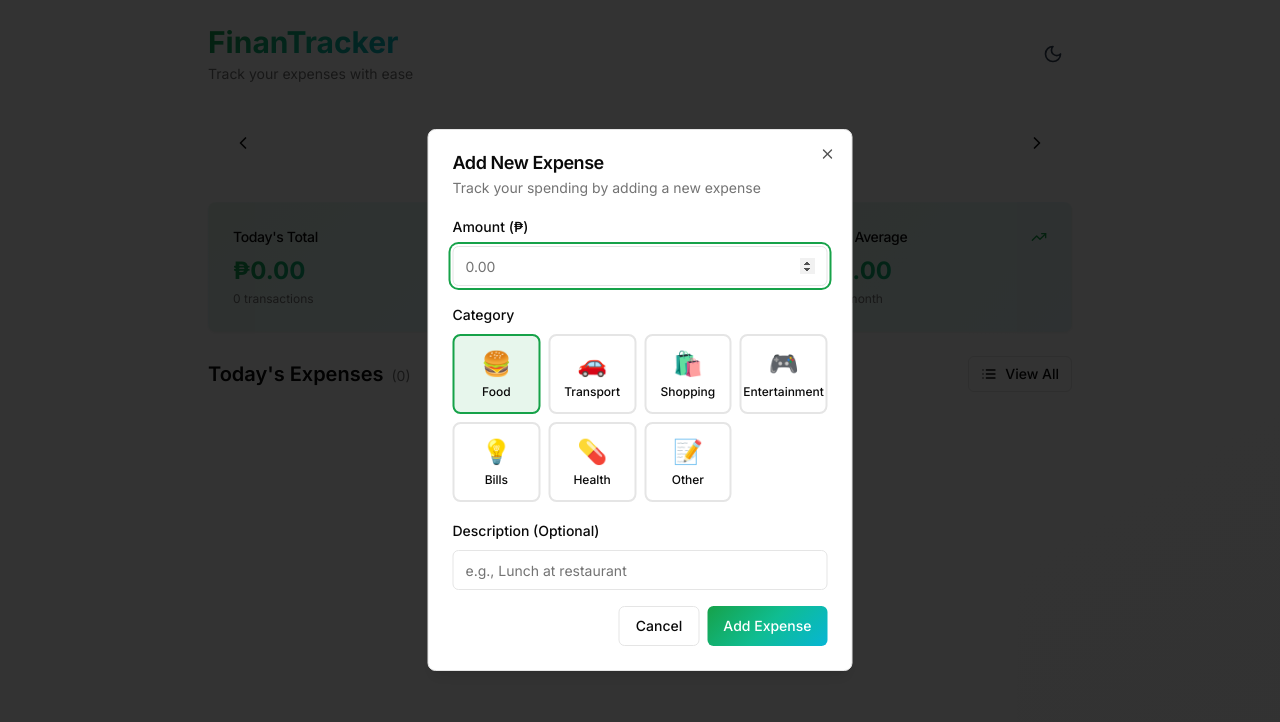
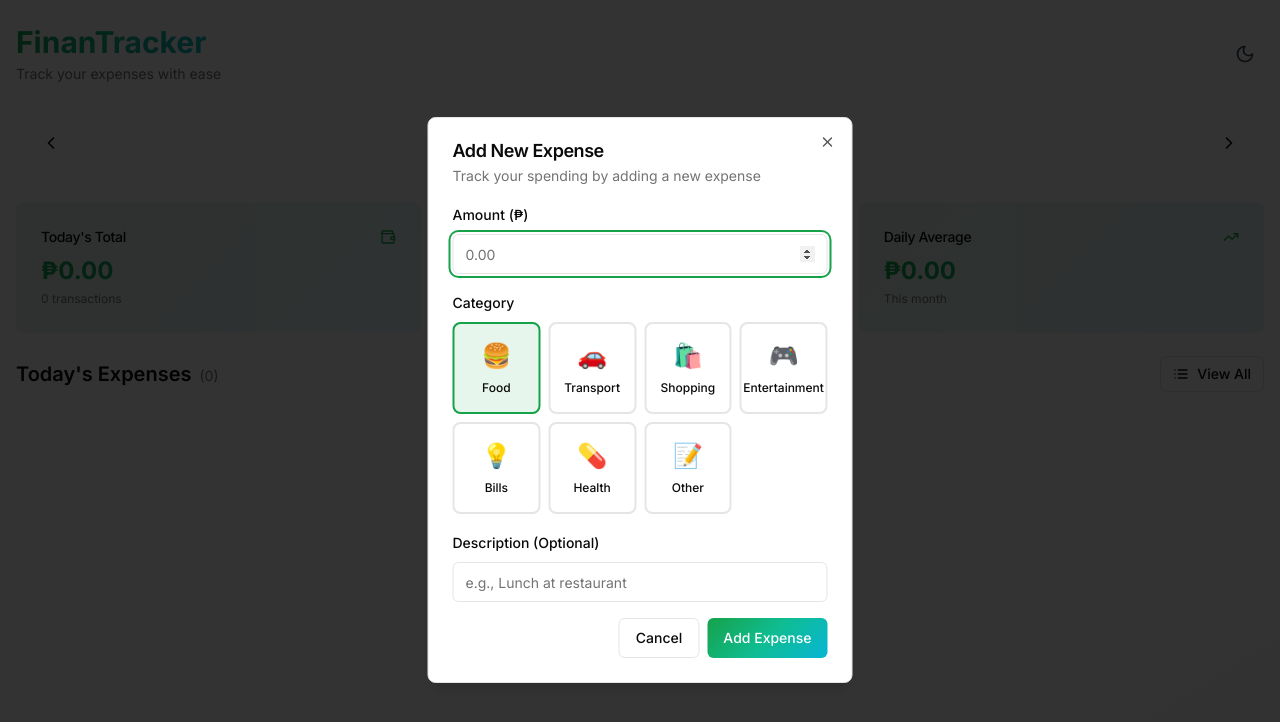
Before and after one commit to Lexpeee/ftracker-new, a Next.js app: page / in a window 1280 px wide. Both pictures are taken after a click on the button "Add Expense". Shown: the top 722 px of the page. Built offline with nearby package versions, Linux system fonts and the light colour scheme.

Commit message:
chore: small refactor based from rules

```diff
--- a/app/ClientPage.tsx
+++ b/app/ClientPage.tsx
@@ -72,7 +72,7 @@ export default function ClientPage() {
 
   return (
     <main className="min-h-screen bg-gradient-to-br from-background via-background to-muted/20">
-      <div className="container max-w-4xl mx-auto px-4 py-6 space-y-6">
+      <div className="container mx-auto px-4 py-6 space-y-6">
         {/* Header */}
         <div className="flex items-center justify-between">
           <div>
--- a/app/expenses/ClientPage.tsx
+++ b/app/expenses/ClientPage.tsx
@@ -122,7 +122,7 @@ export default function ClientPage() {
           </div>
         </div>
 
-        <div className="rounded-md border bg-card">
+        <div className="rounded-md border glass-effect border-white/10">
           <div className="relative w-full overflow-auto">
             <table className="w-full caption-bottom text-sm">
               <thead className="[&_tr]:border-b">
--- a/components/expense-form.tsx
+++ b/components/expense-form.tsx
@@ -140,7 +140,7 @@ export function ExpenseForm({
                         key={cat}
                         type="button"
                         onClick={() => field.onChange(cat)}
-                        className={`p-3 rounded-lg border-2 transition-all duration-200 flex flex-col items-center gap-1 ${
+                        className={`p-4 rounded-lg border-2 transition-all duration-200 flex flex-col items-center gap-2 ${
                           field.value === cat
                             ? "border-primary bg-primary/10"
                             : "border-border hover:border-primary/50"
--- a/components/expense-list.tsx
+++ b/components/expense-list.tsx
@@ -25,14 +25,14 @@ export function ExpenseList({ expenses, onEdit, onDelete }: ExpenseListProps) {
   }
 
   return (
-    <div className="space-y-3">
+    <div className="space-y-4">
       {expenses.map((expense, index) => (
         <Card
           key={expense.id}
           className="p-4 hover:shadow-md transition-all duration-200 animate-fade-in glass-effect border-white/10"
           style={{ animationDelay: `${index * 50}ms` }}
         >
-          <div className="flex items-center gap-3">
+          <div className="flex items-center gap-4">
             <div
               className={`w-12 h-12 rounded-full ${getCategoryColor(
                 expense.category
--- a/package.json
+++ b/package.json
@@ -9,6 +9,7 @@
     "lint": "next lint"
   },
   "dependencies": {
+    "@hookform/resolvers": "^3.10.0",
     "@radix-ui/react-dialog": "^1.1.2",
     "@radix-ui/react-label": "^2.1.1",
     "@radix-ui/react-select": "^2.1.4",
@@ -21,11 +22,10 @@
     "next-themes": "^0.4.4",
     "react": "^19.0.0",
     "react-dom": "^19.0.0",
+    "react-hook-form": "^7.71.1",
     "tailwind-merge": "^2.6.0",
     "xlsx": "^0.18.5",
-    "react-hook-form": "^7.54.2",
-    "zod": "^3.24.1",
-    "@hookform/resolvers": "^3.10.0"
+    "zod": "^3.24.1"
   },
   "devDependencies": {
     "@types/node": "^22",
```
Also changed, not shown: 1 other file (tests, documents, lock files or other folders).
